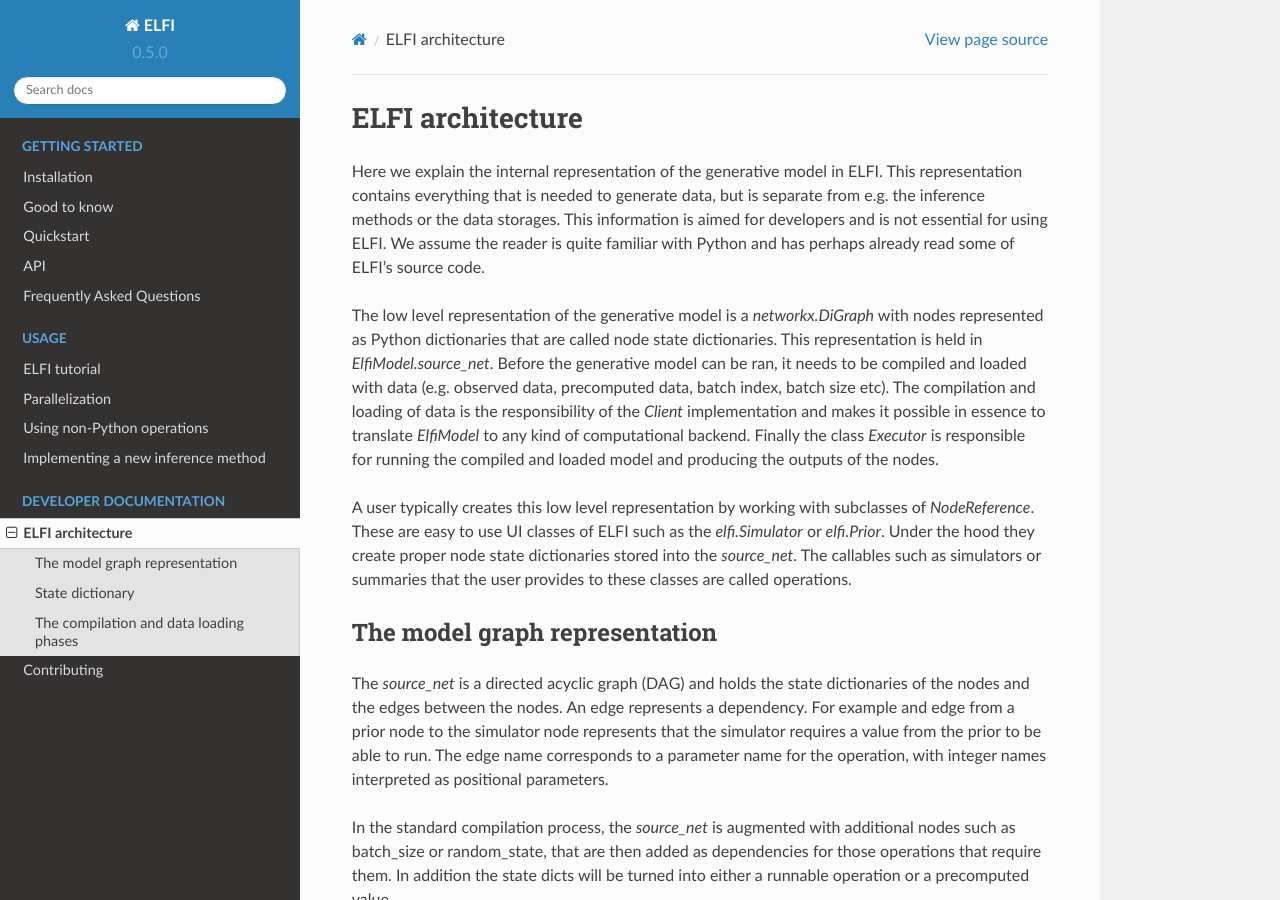
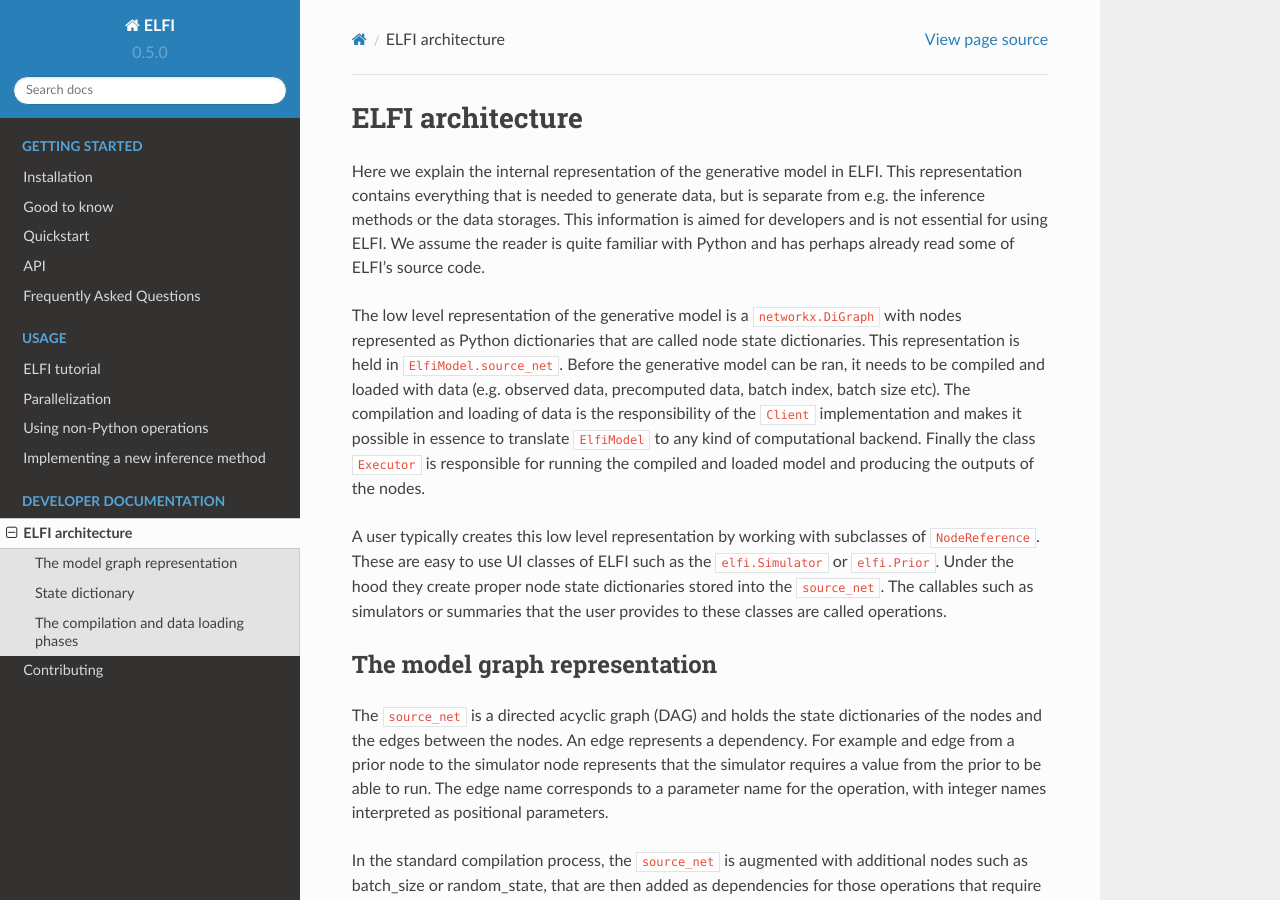
Before and after one commit to elfi-dev/elfi, a Sphinx documentation site: the page built from docs/developer/architecture.rst, in a window 1280 px wide and 900 px high. Built offline with Sphinx 7.4.7 and the Read the Docs theme 2.0.0, drawn with Linux system fonts in a browser that asks for light colours.

Commit message:
Docs: Change emph to tokens

```diff
--- a/docs/developer/architecture.rst
+++ b/docs/developer/architecture.rst
@@ -7,32 +7,32 @@ e.g. the inference methods or the data storages. This information is aimed for d
 and is not essential for using ELFI. We assume the reader is quite familiar with Python
 and has perhaps already read some of ELFI's source code.
 
-The low level representation of the generative model is a `networkx.DiGraph` with nodes
+The low level representation of the generative model is a ``networkx.DiGraph`` with nodes
 represented as Python dictionaries that are called node state dictionaries. This
-representation is held in `ElfiModel.source_net`. Before the generative model can be ran,
+representation is held in ``ElfiModel.source_net``. Before the generative model can be ran,
 it needs to be compiled and loaded with data (e.g. observed data, precomputed data, batch
 index, batch size etc). The compilation and loading of data is the responsibility of the
-`Client` implementation and makes it possible in essence to translate `ElfiModel` to any
-kind of computational backend. Finally the class `Executor` is responsible for
+``Client`` implementation and makes it possible in essence to translate ``ElfiModel`` to any
+kind of computational backend. Finally the class ``Executor`` is responsible for
 running the compiled and loaded model and producing the outputs of the nodes.
 
 A user typically creates this low level representation by working with subclasses of
-`NodeReference`. These are easy to use UI classes of ELFI such as the `elfi.Simulator` or
-`elfi.Prior`. Under the hood they create proper node state dictionaries stored into the
-`source_net`. The callables such as simulators or summaries that the user provides to
+``NodeReference``. These are easy to use UI classes of ELFI such as the ``elfi.Simulator`` or
+``elfi.Prior``. Under the hood they create proper node state dictionaries stored into the
+``source_net``. The callables such as simulators or summaries that the user provides to
 these classes are called operations.
 
 
 The model graph representation
 ------------------------------
 
-The `source_net` is a directed acyclic graph (DAG) and holds the state dictionaries of the
+The ``source_net`` is a directed acyclic graph (DAG) and holds the state dictionaries of the
 nodes and the edges between the nodes. An edge represents a dependency. For example and
 edge from a prior node to the simulator node represents that the simulator requires a
 value from the prior to be able to run. The edge name corresponds to a parameter name for
 the operation, with integer names interpreted as positional parameters.
 
-In the standard compilation process, the `source_net` is augmented with additional nodes
+In the standard compilation process, the ``source_net`` is augmented with additional nodes
 such as batch_size or random_state, that are then added as dependencies for those
 operations that require them. In addition the state dicts will be turned into either a
 runnable operation or a precomputed value.
@@ -60,7 +60,7 @@ _operation : callable
 _output : variable
     Constant output of the node. Can not be used if _operation is present.
 _class : class
-    The subclass of `NodeReference` that created the state.
+    The subclass of ``NodeReference`` that created the state.
 _stochastic : bool, optional
     Indicates that the node is stochastic. ELFI will provide a random_state argument
     for such nodes, which contains a RandomState object for drawing random quantities.
@@ -71,13 +71,13 @@ _observable : bool, optional
     observed data. ELFI will create a corresponding observed node into the compiled graph.
     These nodes are dependencies of discrepancy nodes.
 _uses_batch_size : bool, optional
-    Indicates that the node operation requires `batch_size` as input. A corresponding edge
+    Indicates that the node operation requires ``batch_size`` as input. A corresponding edge
     from batch_size node to this node will be added to the compiled graph.
 _uses_meta : bool, optional
     Indicates that the node operation requires meta information dictionary about the
     execution. This includes, model name, batch index and submission index.
     Useful for e.g. creating informative and unique file names. If the operation is
-    vectorized with `elfi.tools.vectorize`, then also `index_in_batch` will be added to
+    vectorized with ``elfi.tools.vectorize``, then also ``index_in_batch`` will be added to
     the meta information dictionary.
 _uses_observed : bool, optional
     Indicates that the node requires the observed data of its parents in the source_net as
@@ -91,7 +91,7 @@ The compilation and data loading phases
 ---------------------------------------
 
 The compilation of the computation graph is separated from the loading of the data for
-making it possible to reuse the compiled model. The subclasses of the `Loader` class
+making it possible to reuse the compiled model. The subclasses of the ``Loader`` class
 take responsibility of injecting data to the nodes of the compiled model. Examples of
-injected data are precomputed values from the `OutputPool`, the current `random_state` and
+injected data are precomputed values from the ``OutputPool``, the current ``random_state`` and
 so forth.
```
